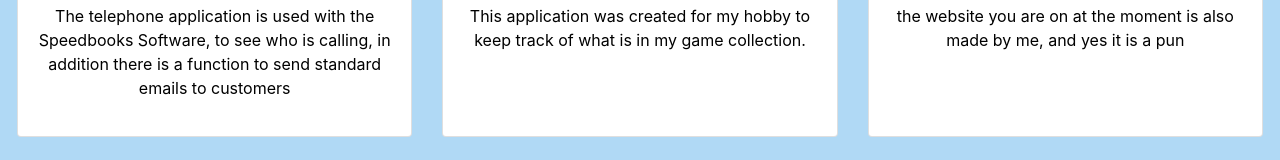
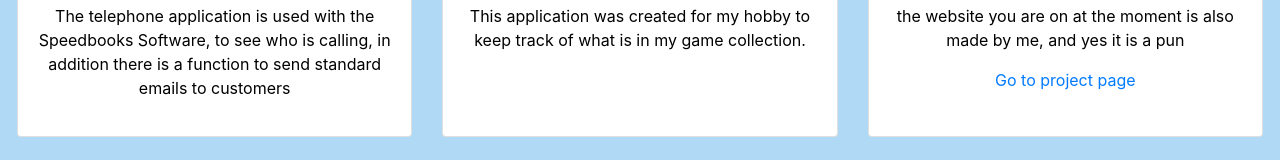
Before and after one commit to Metal-Eagle/porfolio, a Vue app: page / in a window 1280 px wide. Shown: the part 1370-1530 px from the top of the page. Built offline with nearby package versions, Linux system fonts and the light colour scheme.

Commit message:
- Added github page for Protofolio

```diff
--- a/src/App.vue
+++ b/src/App.vue
@@ -73,7 +73,7 @@ export default {
         {
           id: 3,
           name: "Protofolio website",
-          website: null,
+          website: 'https://github.com/Metal-Eagle/portfolio',
           description:
             "the website you are on at the moment is also made by me, and yes it is a pun",
           image: "protofolio.png",
```
